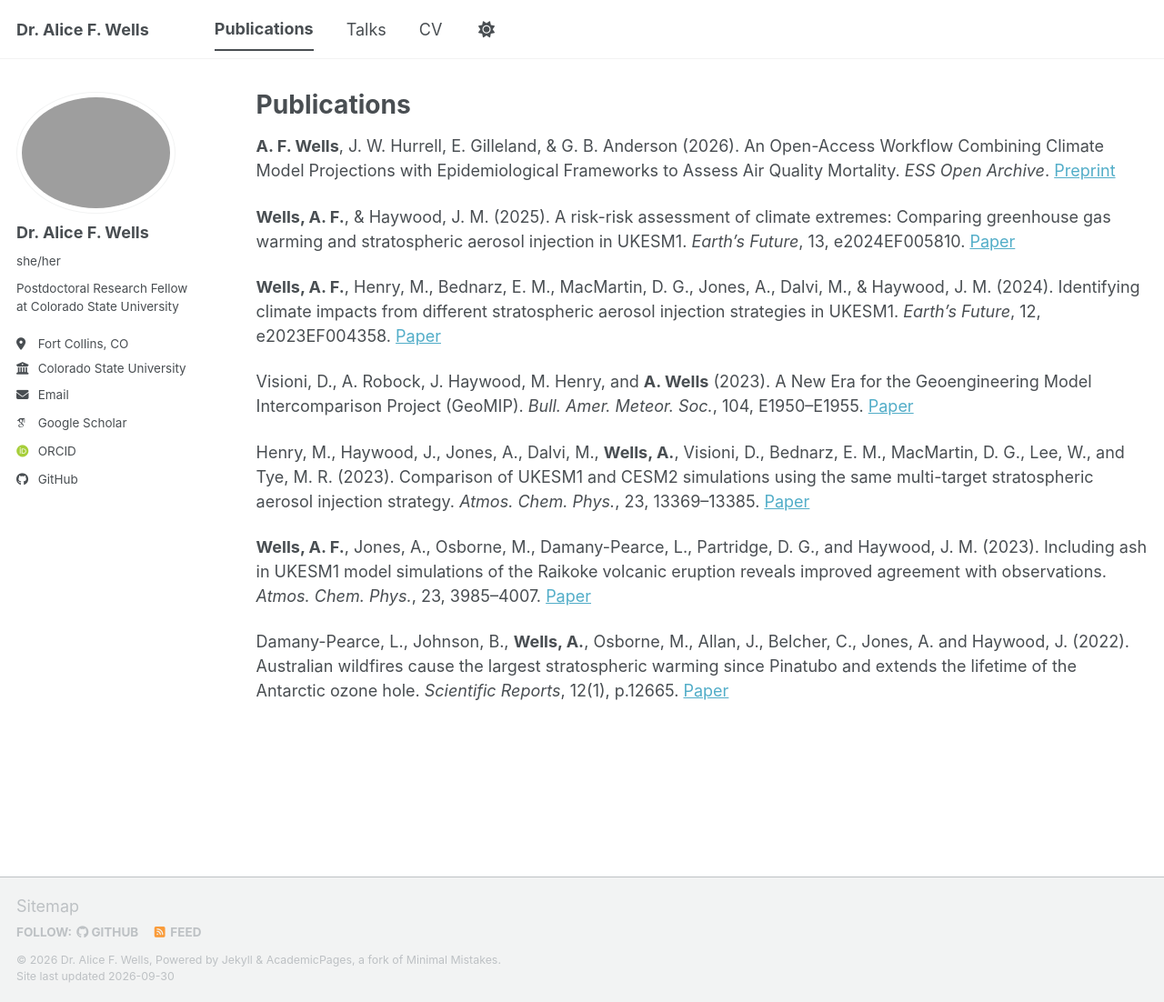
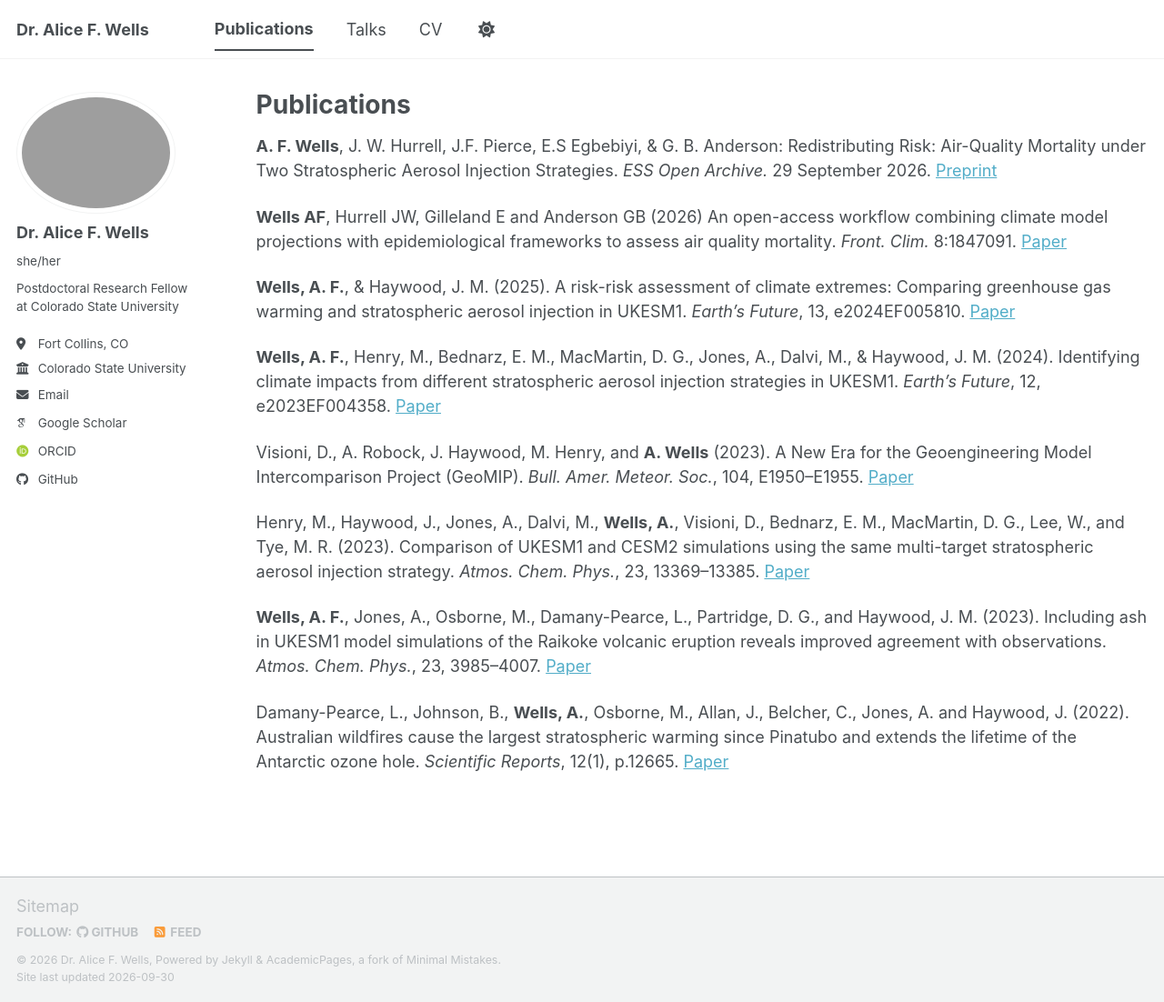
Before and after one commit to awells96/awells96.github.io, a Jekyll site: the page built from _pages/publications.md, in a window 1280 px wide and 1102 px high. Shown: the whole window at 91% size. Built offline with Jekyll 4.4.1, drawn with Linux system fonts in a browser that asks for light colours; some web fonts are replaced; a script bundle is joined from its source files by our own code; library files that are not in the unit come from our copies.

Commit message:
Update publication entries in publications.md

```diff
--- a/_pages/publications.md
+++ b/_pages/publications.md
@@ -5,7 +5,9 @@ permalink: /publications/
 author_profile: true
 ---
 
-**A. F. Wells**, J. W. Hurrell, E. Gilleland, & G. B. Anderson (2026). An Open-Access Workflow Combining Climate Model Projections with Epidemiological Frameworks to Assess Air Quality Mortality. *ESS Open Archive*. [Preprint](https://doi.org/10.22541/essoar.177170388.88002537/v1)
+**A. F. Wells**, J. W. Hurrell, J.F. Pierce, E.S Egbebiyi, & G. B. Anderson: Redistributing Risk: Air-Quality Mortality under Two Stratospheric Aerosol Injection Strategies. _ESS Open Archive._ 29 September 2026. [Preprint](https://doi.org/10.22541/essoar.15009636/v1)
+
+**Wells AF**, Hurrell JW, Gilleland E and Anderson GB (2026) An open-access workflow combining climate model projections with epidemiological frameworks to assess air quality mortality. _Front. Clim._ 8:1847091. [Paper](https://doi.org/10.3389/fclim.2026.1847091)
 
 **Wells, A. F.**, & Haywood, J. M. (2025). A risk-risk assessment of climate extremes: Comparing greenhouse gas warming and stratospheric aerosol injection in UKESM1. *Earth's Future*, 13, e2024EF005810. [Paper](https://doi.org/10.1029/2024EF005810)
 
```
